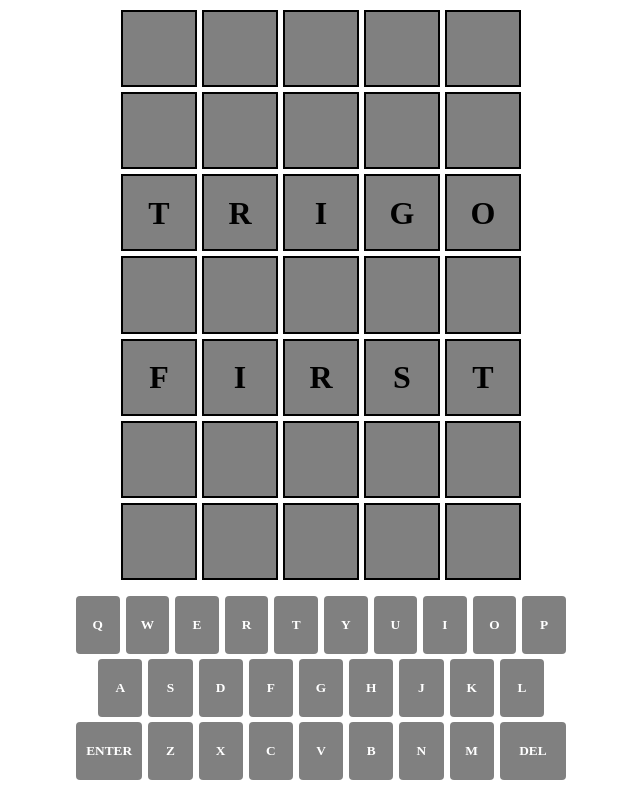
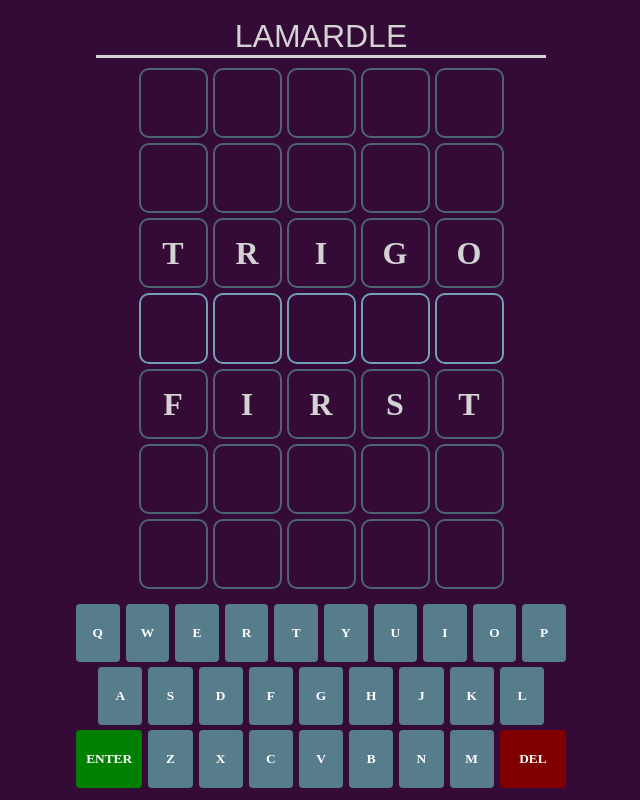
Before and after one commit to ahaggart/lamardle, a plain HTML site: page docs/index.html in a window 1280 px wide. Shown: the whole page, without its empty margins (319-959 px from the left). Drawn offline with Linux system fonts and the light colour scheme.

Commit message:
new color scheme, add header

```diff
--- a/docs/index.js
+++ b/docs/index.js
@@ -8,6 +8,7 @@ const NUM_LETTERS = 5;
 const KEY_HEIGHT = 58;
 const KEY_MARGIN = 5;
 const GRID_PADDING = 10;
+const HEADER_HEIGHT = 50;
 
 class WordList {
     constructor(numLetters) {
@@ -115,6 +116,10 @@ class GridRow extends HTMLElement {
         }
     }
 
+    setHighlight(isHighlighted) {
+        this.tiles.forEach(tile => tile.setHighlight(isHighlighted));
+    }
+
     isComplete() {
         return this.letters.length === NUM_LETTERS;
     }
@@ -189,13 +194,13 @@ class GameKeyboard extends HTMLElement {
                 row.appendChild(spacer);
             } else if (letter === '+') {
                 const key = document.createElement('button');
-                key.classList.add('key', 'one-point-five');
+                key.classList.add('key', 'one-point-five', 'enter');
                 key.innerText = 'enter';
                 key.addEventListener('click', () => this.submit());
                 row.appendChild(key);
             } else if (letter === '-') {
                 const key = document.createElement('button');
-                key.classList.add('key', 'one-point-five');
+                key.classList.add('key', 'one-point-five', 'delete');
                 key.innerText = 'del';
                 key.addEventListener('click', () => this.backspace());
                 row.appendChild(key);
@@ -250,6 +255,7 @@ class GameGrid extends HTMLElement {
         this.lower.id = 'goal';
 
         this.current = new GridRow();
+        this.current.setHighlight(true);
 
         this.grid.appendChild(new GridRow());
         this.grid.appendChild(new GridRow());
@@ -273,7 +279,7 @@ class GameGrid extends HTMLElement {
 
         const keyboardHeight = KEY_HEIGHT * 3 + KEY_MARGIN * 2;
         const gridPaddingHeight = GRID_PADDING * 2;
-        const targetHeight = window.innerHeight - keyboardHeight - gridPaddingHeight;
+        const targetHeight = window.innerHeight - keyboardHeight - gridPaddingHeight - HEADER_HEIGHT;
         const rowGapHeight = GRID_ROW_GAP * (NUM_ROWS - 1);
         const maxTileHeight = Math.floor((targetHeight - rowGapHeight) / NUM_ROWS);
 
@@ -300,12 +306,13 @@ class GameGrid extends HTMLElement {
         this.numGuesses++;
 
         if (upperMatch && lowerMatch) {
-            console.log('you win')
             this.winCallback();
             return true;
         }
 
         const newRow = new GridRow();
+        newRow.setHighlight(true);
+        this.current.setHighlight(false);
 
         if (upperMatch) {
             this.grid.children[0].remove();
@@ -342,6 +349,11 @@ class LamardleGame extends HTMLElement {
         this.winMessage.classList.add('winMessage');
         this.winPopup.appendChild(this.winMessage);
 
+        this.header = document.createElement('div');
+        this.header.innerText = 'LAMARDLE';
+        this.header.classList.add('header');
+        this.container.appendChild(this.header);
+
         this.grid = new GameGrid(() => this.winGame());
         this.container.append(this.grid)
 
@@ -360,7 +372,7 @@ class LamardleGame extends HTMLElement {
     }
 
     winGame() {
-        this.winMessage.innerText = 'You Won in ' + this.grid.numGuesses + ' tries!';
+        this.winMessage.innerText = 'You won in ' + this.grid.numGuesses + ' tries!';
         this.winPopup.style.display = 'block';
     }
 }
--- a/docs/style.css
+++ b/docs/style.css
@@ -1,15 +1,32 @@
 :root {
-    --highlight-color: gold;
-    --non-highlight-color: black;
-    --matches-color: green;
-    --non-matches-color: gray;
-    --key-color: gray;
+    --highlight-color: #72a1b5;
+    --non-highlight-color: #4d6570;
+    --matches-color: #5e1463;
+    --non-matches-color: #330b36;
+    --key-color: #577c8c;
+    --enter-key-color: green;
+    --delete-key-color: maroon;
     --key-text-color: white;
+    --main-background-color: #330b36;
+    --tile-text-color: lightgray;
 }
 
 html,body {
     margin: 0;
     height: 100%;
+    background-color: var(--main-background-color);
+}
+
+.header {
+    width: 90%;
+    margin: 0 auto;
+    text-align: center;
+    /* height: 50px; */
+    padding-top: calc(50px - 2rem);
+    color: var(--tile-text-color);
+    font-size: 2rem;
+    font-family: Copperplate, Copperplate Gothic Light, fantasy;
+    border-bottom-style: solid;
 }
 
 .container {
@@ -46,6 +63,7 @@ html,body {
     align-items: center;
     font-size: 2rem;
     line-height: 2rem;
+    color: var(--tile-text-color);
     font-weight: bold;
     vertical-align: middle;
     box-sizing: border-box;
@@ -53,6 +71,8 @@ html,body {
     user-select: none;
     border-width: 2px;
     border-style: solid;
+    border-color: var(--non-highlight-color);
+    border-radius: 10px;
 }
 
 .game-keyboard-row {
@@ -84,6 +104,14 @@ html,body {
     text-transform: uppercase;
     touch-action: manipulation;
     -webkit-tap-highlight-color: rgba(0,0,0,0.3);
+}
+
+.key.enter {
+    background-color: var(--enter-key-color);
+}
+
+.key.delete {
+    background-color: var(--delete-key-color);
 }
 
 .key:last-of-type {
```
